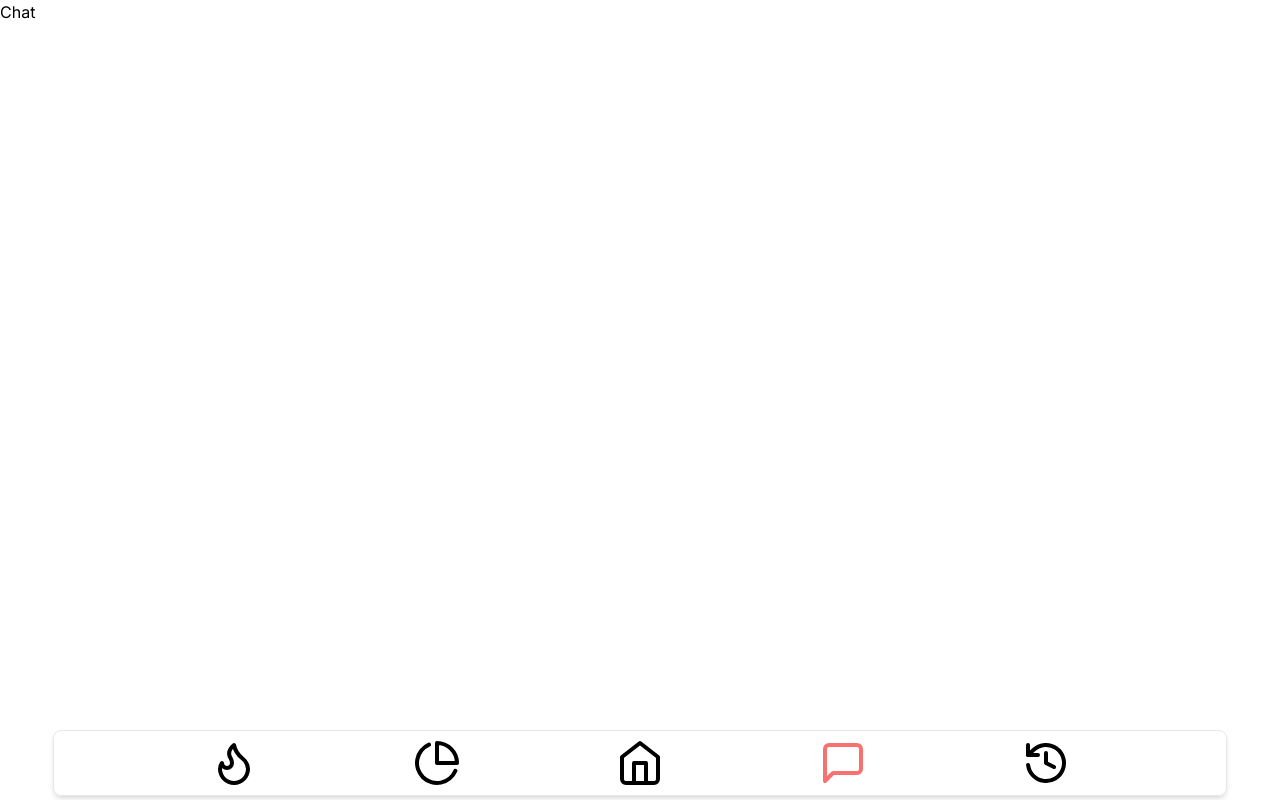
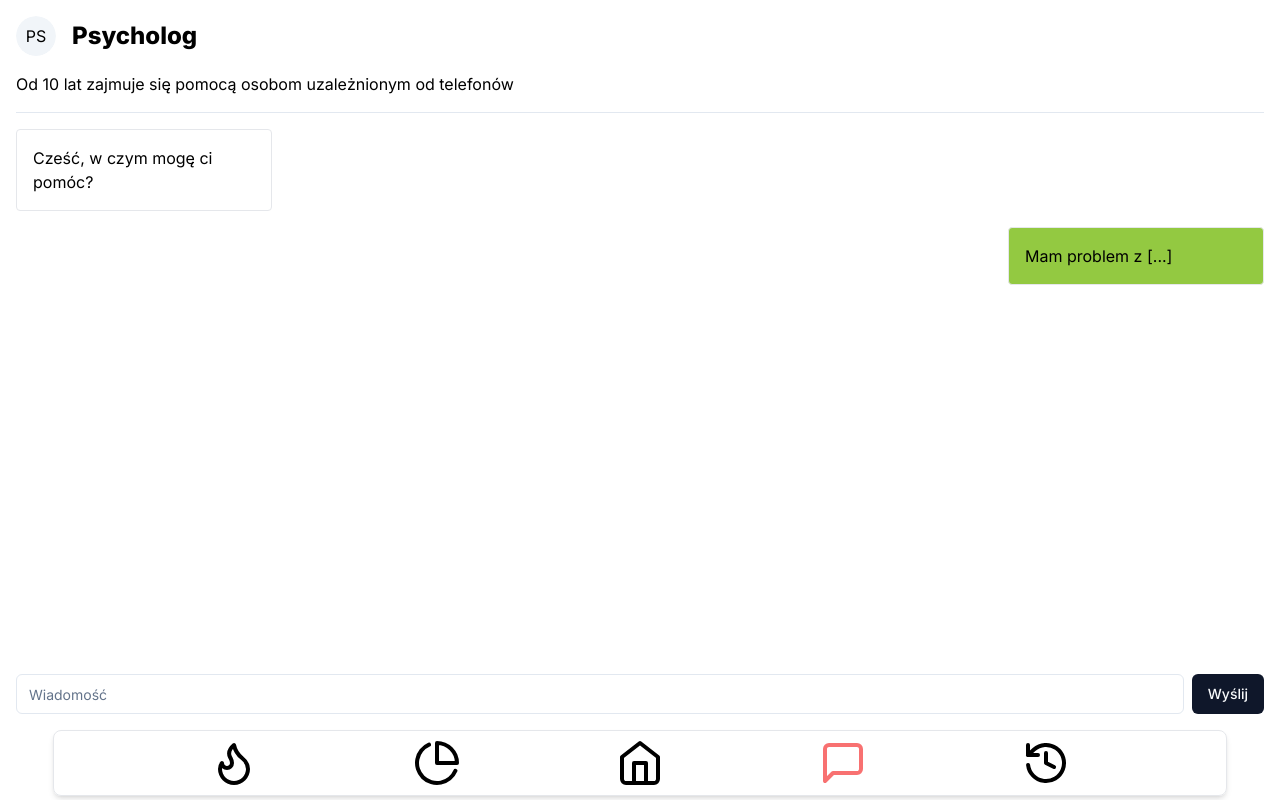
Before and after one commit to Truly-Depressed-Developers/stop-scrolling, a Next.js app: page /chat in a window 1280 px wide. Built offline with nearby package versions, Linux system fonts and the light colour scheme.

Commit message:
Feat: Chat

```diff
--- a/package.json
+++ b/package.json
@@ -9,6 +9,10 @@
     "lint": "next lint"
   },
   "dependencies": {
+    "@radix-ui/react-avatar": "^1.0.4",
+    "@radix-ui/react-hover-card": "^1.0.7",
+    "@radix-ui/react-separator": "^1.0.3",
+    "@radix-ui/react-slot": "^1.0.2",
     "class-variance-authority": "^0.7.0",
     "clsx": "^2.1.0",
     "lucide-react": "^0.312.0",
--- /dev/null
+++ b/src/app/chat/message.tsx
@@ -0,0 +1,25 @@
+import React from "react";
+import { Button } from "@/components/ui/button"
+import { Input } from "@/components/ui/input"
+import { Avatar, AvatarFallback, AvatarImage } from "@/components/ui/avatar"
+import { Separator } from "@/components/ui/separator"
+import {
+    HoverCard,
+    HoverCardContent,
+    HoverCardTrigger,
+} from "@/components/ui/hover-card"
+
+type Props = {
+    message: string
+    areYouAuthor: boolean
+}
+
+const Message = (props: Props) => {
+    return <div className={props.areYouAuthor ? "flex justify-end" : ""}>
+        <div className="space-y-4 border rounded p-4 w-min min-w-64" style={props.areYouAuthor ? {backgroundColor: '#93c941'} : {}}>
+            <p>{props.message}</p>
+        </div>
+    </div>
+};
+
+export default Message;
--- a/src/app/chat/page.tsx
+++ b/src/app/chat/page.tsx
@@ -1,7 +1,38 @@
 import React from "react";
+import { Button } from "@/components/ui/button"
+import { Input } from "@/components/ui/input"
+import { Avatar, AvatarFallback, AvatarImage } from "@/components/ui/avatar"
+import { Separator } from "@/components/ui/separator"
+import Message from "@/app/chat/message";
 
 const Chat = () => {
-    return <div>Chat</div>;
+    return <div className="flex flex-col h-full p-4">
+        <div className="space-y-4">
+            <div className="flex items-center space-x-4">
+                <Avatar>
+                    <AvatarImage src=""/>
+                    <AvatarFallback>PS</AvatarFallback>
+                </Avatar>
+                <h1 className="text-2xl font-extrabold">Psycholog</h1>
+            </div>
+            <p>Od 10 lat zajmuje się pomocą osobom uzależnionym od telefonów</p>
+        </div>
+        <Separator className="my-4" />
+        <div className="flex-grow overflow-y-auto space-y-4">
+            <Message
+                message={"Cześć, w czym mogę ci pomóc?"}
+                areYouAuthor={false}
+            />
+            <Message
+                message={"Mam problem z [...]"}
+                areYouAuthor={true}
+            />
+        </div>
+        <div className="flex w-full items-center space-x-2">
+            <Input type="text" placeholder="Wiadomość" />
+            <Button type="submit">Wyślij</Button>
+        </div>
+    </div>;
 };
 
 export default Chat;
--- a/src/app/layout.tsx
+++ b/src/app/layout.tsx
@@ -2,6 +2,7 @@ import type { Metadata } from "next";
 import { Inter } from "next/font/google";
 import "./globals.css";
 import Nav from "@/components/Nav";
+import { cn } from "@/lib/utils";
 
 const inter = Inter({ subsets: ["latin"] });
 
@@ -17,8 +18,10 @@ export default function RootLayout({
 }>) {
     return (
         <html lang="en">
-            <body className={inter.className}>
-                {children}
+            <body className={cn(inter.className, "h-screen flex flex-col")}>
+                <div className="h-full">
+                    {children}
+                </div>
                 <Nav />
             </body>
         </html>
--- a/src/components/Nav.tsx
+++ b/src/components/Nav.tsx
@@ -10,7 +10,7 @@ const Nav = () => {
     const color = "#F87171";
 
     return (
-        <div className="absolute bottom-0 w-full">
+        <div className="w-full">
             <div className="mx-auto mb-1 flex w-11/12 justify-evenly rounded-lg border py-2 shadow-md">
                 <Link href={"/streak"}>
                     <svg
--- /dev/null
+++ b/src/components/ui/avatar.tsx
@@ -0,0 +1,50 @@
+"use client"
+
+import * as React from "react"
+import * as AvatarPrimitive from "@radix-ui/react-avatar"
+
+import { cn } from "@/lib/utils"
+
+const Avatar = React.forwardRef<
+  React.ElementRef<typeof AvatarPrimitive.Root>,
+  React.ComponentPropsWithoutRef<typeof AvatarPrimitive.Root>
+>(({ className, ...props }, ref) => (
+  <AvatarPrimitive.Root
+    ref={ref}
+    className={cn(
+      "relative flex h-10 w-10 shrink-0 overflow-hidden rounded-full",
+      className
+    )}
+    {...props}
+  />
+))
+Avatar.displayName = AvatarPrimitive.Root.displayName
+
+const AvatarImage = React.forwardRef<
+  React.ElementRef<typeof AvatarPrimitive.Image>,
+  React.ComponentPropsWithoutRef<typeof AvatarPrimitive.Image>
+>(({ className, ...props }, ref) => (
+  <AvatarPrimitive.Image
+    ref={ref}
+    className={cn("aspect-square h-full w-full", className)}
+    {...props}
+  />
+))
+AvatarImage.displayName = AvatarPrimitive.Image.displayName
+
+const AvatarFallback = React.forwardRef<
+  React.ElementRef<typeof AvatarPrimitive.Fallback>,
+  React.ComponentPropsWithoutRef<typeof AvatarPrimitive.Fallback>
+>(({ className, ...props }, ref) => (
+  <AvatarPrimitive.Fallback
+    ref={ref}
+    className={cn(
+      "flex h-full w-full items-center justify-center rounded-full bg-slate-100 dark:bg-slate-800",
+      className
+    )}
+    {...props}
+  />
+))
+AvatarFallback.displayName = AvatarPrimitive.Fallback.displayName
+
+export { Avatar, AvatarImage, AvatarFallback }
--- /dev/null
+++ b/src/components/ui/button.tsx
@@ -0,0 +1,56 @@
+import * as React from "react"
+import { Slot } from "@radix-ui/react-slot"
+import { cva, type VariantProps } from "class-variance-authority"
+
+import { cn } from "@/lib/utils"
+
+const buttonVariants = cva(
+  "inline-flex items-center justify-center whitespace-nowrap rounded-md text-sm font-medium ring-offset-white transition-colors focus-visible:outline-none focus-visible:ring-2 focus-visible:ring-slate-950 focus-visible:ring-offset-2 disabled:pointer-events-none disabled:opacity-50 dark:ring-offset-slate-950 dark:focus-visible:ring-slate-300",
+  {
+    variants: {
+      variant: {
+        default: "bg-slate-900 text-slate-50 hover:bg-slate-900/90 dark:bg-slate-50 dark:text-slate-900 dark:hover:bg-slate-50/90",
+        destructive:
+          "bg-red-500 text-slate-50 hover:bg-red-500/90 dark:bg-red-900 dark:text-slate-50 dark:hover:bg-red-900/90",
+        outline:
+          "border border-slate-200 bg-white hover:bg-slate-100 hover:text-slate-900 dark:border-slate-800 dark:bg-slate-950 dark:hover:bg-slate-800 dark:hover:text-slate-50",
+        secondary:
+          "bg-slate-100 text-slate-900 hover:bg-slate-100/80 dark:bg-slate-800 dark:text-slate-50 dark:hover:bg-slate-800/80",
+        ghost: "hover:bg-slate-100 hover:text-slate-900 dark:hover:bg-slate-800 dark:hover:text-slate-50",
+        link: "text-slate-900 underline-offset-4 hover:underline dark:text-slate-50",
+      },
+      size: {
+        default: "h-10 px-4 py-2",
+        sm: "h-9 rounded-md px-3",
+        lg: "h-11 rounded-md px-8",
+        icon: "h-10 w-10",
+      },
+    },
+    defaultVariants: {
+      variant: "default",
+      size: "default",
+    },
+  }
+)
+
+export interface ButtonProps
+  extends React.ButtonHTMLAttributes<HTMLButtonElement>,
+    VariantProps<typeof buttonVariants> {
+  asChild?: boolean
+}
+
+const Button = React.forwardRef<HTMLButtonElement, ButtonProps>(
+  ({ className, variant, size, asChild = false, ...props }, ref) => {
+    const Comp = asChild ? Slot : "button"
+    return (
+      <Comp
+        className={cn(buttonVariants({ variant, size, className }))}
+        ref={ref}
+        {...props}
+      />
+    )
+  }
+)
+Button.displayName = "Button"
+
+export { Button, buttonVariants }
--- /dev/null
+++ b/src/components/ui/hover-card.tsx
@@ -0,0 +1,29 @@
+"use client"
+
+import * as React from "react"
+import * as HoverCardPrimitive from "@radix-ui/react-hover-card"
+
+import { cn } from "@/lib/utils"
+
+const HoverCard = HoverCardPrimitive.Root
+
+const HoverCardTrigger = HoverCardPrimitive.Trigger
+
+const HoverCardContent = React.forwardRef<
+  React.ElementRef<typeof HoverCardPrimitive.Content>,
+  React.ComponentPropsWithoutRef<typeof HoverCardPrimitive.Content>
+>(({ className, align = "center", sideOffset = 4, ...props }, ref) => (
+  <HoverCardPrimitive.Content
+    ref={ref}
+    align={align}
+    sideOffset={sideOffset}
+    className={cn(
+      "z-50 w-64 rounded-md border border-slate-200 bg-white p-4 text-slate-950 shadow-md outline-none data-[state=open]:animate-in data-[state=closed]:animate-out data-[state=closed]:fade-out-0 data-[state=open]:fade-in-0 data-[state=closed]:zoom-out-95 data-[state=open]:zoom-in-95 data-[side=bottom]:slide-in-from-top-2 data-[side=left]:slide-in-from-right-2 data-[side=right]:slide-in-from-left-2 data-[side=top]:slide-in-from-bottom-2 dark:border-slate-800 dark:bg-slate-950 dark:text-slate-50",
+      className
+    )}
+    {...props}
+  />
+))
+HoverCardContent.displayName = HoverCardPrimitive.Content.displayName
+
+export { HoverCard, HoverCardTrigger, HoverCardContent }
--- /dev/null
+++ b/src/components/ui/input.tsx
@@ -0,0 +1,25 @@
+import * as React from "react"
+
+import { cn } from "@/lib/utils"
+
+export interface InputProps
+  extends React.InputHTMLAttributes<HTMLInputElement> {}
+
+const Input = React.forwardRef<HTMLInputElement, InputProps>(
+  ({ className, type, ...props }, ref) => {
+    return (
+      <input
+        type={type}
+        className={cn(
+          "flex h-10 w-full rounded-md border border-slate-200 bg-white px-3 py-2 text-sm ring-offset-white file:border-0 file:bg-transparent file:text-sm file:font-medium placeholder:text-slate-500 focus-visible:outline-none focus-visible:ring-2 focus-visible:ring-slate-950 focus-visible:ring-offset-2 disabled:cursor-not-allowed disabled:opacity-50 dark:border-slate-800 dark:bg-slate-950 dark:ring-offset-slate-950 dark:placeholder:text-slate-400 dark:focus-visible:ring-slate-300",
+          className
+        )}
+        ref={ref}
+        {...props}
+      />
+    )
+  }
+)
+Input.displayName = "Input"
+
+export { Input }
--- /dev/null
+++ b/src/components/ui/separator.tsx
@@ -0,0 +1,31 @@
+"use client"
+
+import * as React from "react"
+import * as SeparatorPrimitive from "@radix-ui/react-separator"
+
+import { cn } from "@/lib/utils"
+
+const Separator = React.forwardRef<
+  React.ElementRef<typeof SeparatorPrimitive.Root>,
+  React.ComponentPropsWithoutRef<typeof SeparatorPrimitive.Root>
+>(
+  (
+    { className, orientation = "horizontal", decorative = true, ...props },
+    ref
+  ) => (
+    <SeparatorPrimitive.Root
+      ref={ref}
+      decorative={decorative}
+      orientation={orientation}
+      className={cn(
+        "shrink-0 bg-slate-200 dark:bg-slate-800",
+        orientation === "horizontal" ? "h-[1px] w-full" : "h-full w-[1px]",
+        className
+      )}
+      {...props}
+    />
+  )
+)
+Separator.displayName = SeparatorPrimitive.Root.displayName
+
+export { Separator }
```
Also changed, not shown: 1 other file (tests, documents, lock files or other folders).
